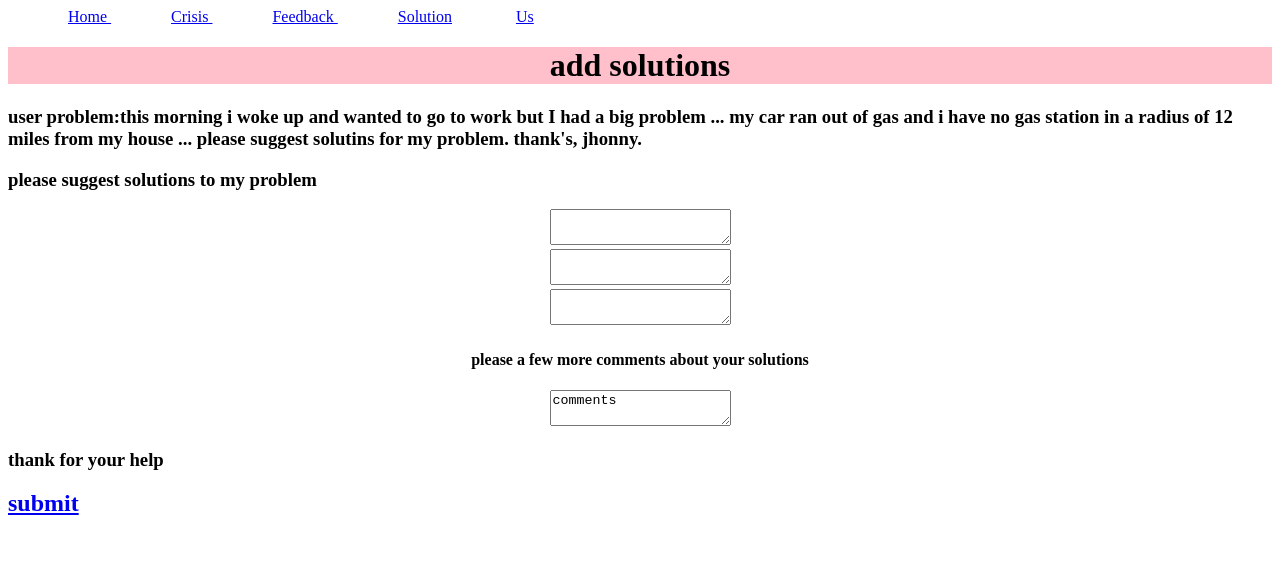
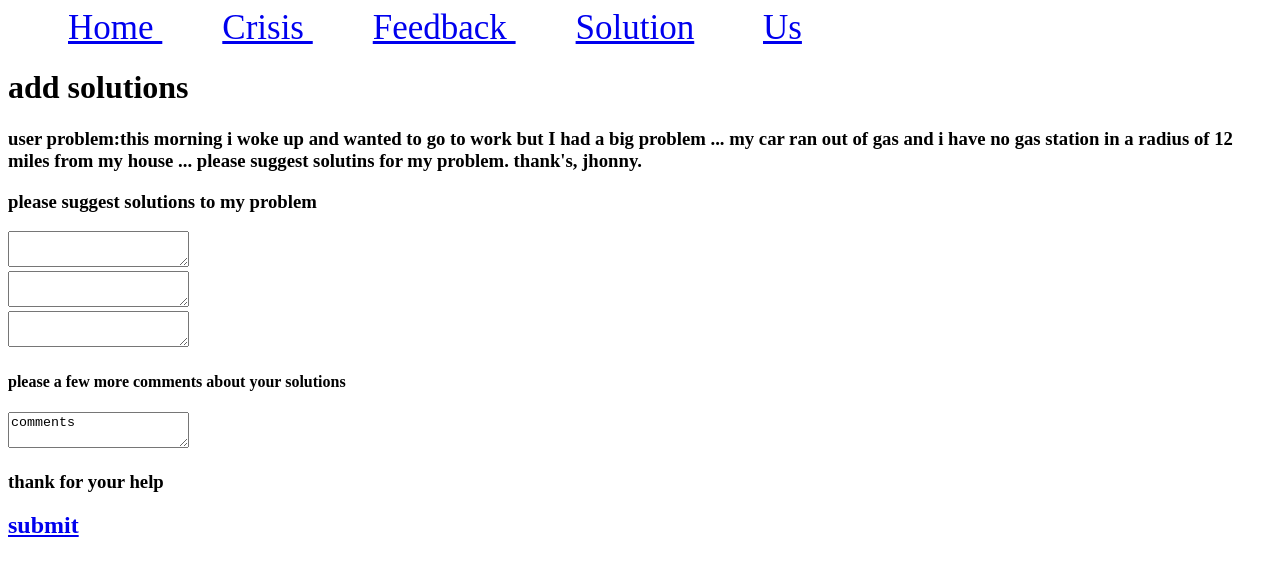
Before and after one commit to meet-projects/voteseeker-y2-2014, a plain HTML site: page voteseeker_4.htm in a window 1280 px wide. Drawn offline with Linux system fonts and the light colour scheme.

Commit message:
voteseeker is done

```diff
--- a/AZeez.css
+++ b/AZeez.css
@@ -43,5 +43,6 @@ h4{
 li {
     display: inline;
     margin-left: 60px;
+    font-size: 35px;
 
 }
--- a/voteseeker_4.htm
+++ b/voteseeker_4.htm
@@ -3,25 +3,19 @@
 	<head>
 	<title>add solutions</title>
 	</head>
-	<link rel="stylesheet" type="text/css" href="AZeez.css">
+	<link rel="stylesheet" type="text/css" href="yana.css">
+
 	<body>
 		<ul>
-			<li>
-				<a href="file:///home/meet/Desktop/voteseeker-y2-2014/voteseeker1.html">Home </a>
-			</li>
-			<li>
-				<a href="file:///home/meet/Desktop/voteseeker-y2-2014/Voteseeker.html"> Crisis </a>
-			</li>
-			<li>
-				<a href="file:///home/meet/Desktop/voteseeker-y2-2014/voteseeker5.html"> Feedback </a>
-			</li>
-			<li>
-				 <a href="file:///home/meet/Desktop/voteseeker-y2-2014/voteseeker_4.htm"> Solution</a>
-			</li>
-			<li>
+			<li class="mamama"> <a href="file:///home/meet/Desktop/voteseeker-y2-2014/voteseeker1.html">Home </a> </li>
+			<li class="mamama"> <a href="file:///home/meet/Desktop/voteseeker-y2-2014/Voteseeker.html"> Crisis </a> </li>
+			<li class="mamama"> <a href="file:///home/meet/Desktop/voteseeker-y2-2014/voteseeker5.html"> Feedback </a> </li>
+			<li class="mamama"> <a href="file:///home/meet/Desktop/voteseeker-y2-2014/voteseeker_4.htm"> Solution</a> </li>
+			<li class="mamama">
 				<a href="file:///home/meet/Desktop/voteseeker-y2-2014/whoarewe.html">Us</a>
 			</li>
 		</ul>
+
 		<h1>add solutions</h1>
 		<h3>user problem:this morning i woke up and wanted to go to work but I had a big problem ...
 		 my car ran out of gas and i have no gas station in a radius of 12 miles from my house ... please suggest solutins for my problem.
--- a/yana.css
+++ b/yana.css
@@ -32,3 +32,18 @@ img{
 ul li a, .navigation a{
 	font-size: 35px;
 }
+
+ul {
+    list-style-type: none;
+    margin: 0;
+    padding: 0;
+}
+
+li {
+	margin-left: 60px;
+}
+.mamama{
+	font-size: 35px;
+	display: inline;
+    margin-left: 60px;
+}
```
